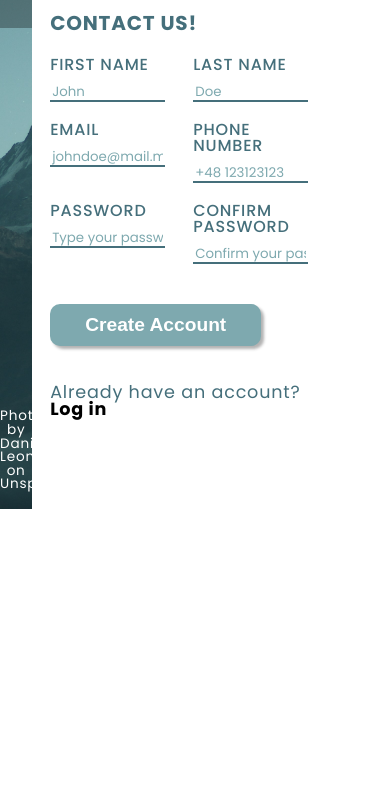
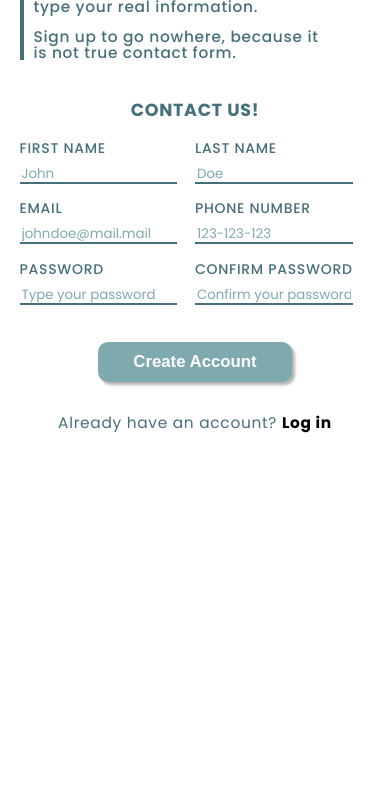
Before and after one commit to mNabrdalik/odin-form, a plain HTML site: page index.html in a window 390 px wide. Shown: the part 335-1127 px from the top of the page. Before the commit the page ends 844 px from the top, so only its background shows below. Drawn offline with Linux system fonts and the light colour scheme.

Commit message:
updated style and script files

```diff
--- a/index.html
+++ b/index.html
@@ -24,11 +24,11 @@
                 <div class="group">
                     <div class="single">
                         <label for="fname">First name</label>
-                        <input type="text" id="fname" name="fname" placeholder="John" required>
+                        <input type="text" id="fname" name="fname" placeholder="John" maxlength="35" required>
                     </div>
                     <div class="single">
                         <label for="lname">Last name</label>
-                        <input type="text" id="lname" name="lname" placeholder="Doe" required>
+                        <input type="text" id="lname" name="lname" placeholder="Doe" maxlength="35" required>
                     </div>
                     <div class="single">
                         <label for="email">Email</label>
@@ -36,17 +36,17 @@
                     </div>
                     <div class="single">
                         <label for="phone">Phone number</label>
-                        <input type="tel" id="phone" name="phone" placeholder="+48 123123123" required>
+                        <input type="tel" id="phone" name="phone" placeholder="123-123-123" pattern="[0-9]{3}-[0-9]{3}-[0-9]{3}" minlength="9" required>
                     </div>
                     <div class="single">
                         <label for="password">Password</label>
-                        <input type="password" id="password" name="password" placeholder="Type your password" required>
+                        <input type="password" id="password" name="password" placeholder="Type your password" minlength="5" maxlength="35" required onkeyup="check()">
                     </div>
                     <div class="single">
                         <label for="passwordConfirm">Confirm Password</label>
-                        <input type="password" id="passwordConfirm" name="passwordConfirm" placeholder="Confirm your password" required>
+                        <input type="password" id="passwordConfirm" name="passwordConfirm" placeholder="Confirm your password" minlength="5" maxlength="35" onkeyup="check()" required>
                     </div>
-                    <input type="submit" value="Create Account">
+                    <input type="submit" id="submit" value="Create Account">
                 </div>
                <br>
                 <p>Already have an account? <a href="">Log in</a></p>
--- a/script.js
+++ b/script.js
@@ -0,0 +1,17 @@
+//dodać sprawdzenie czy hasła o id password i passwordConfirm są identyczne. Onclick submit
+
+let pass1 = document.getElementById("password");
+let pass2 = document.getElementById("passwordConfirm");
+let submit = document.getElementById("submit");
+
+function check() {
+    if (pass1.value === pass2.value) {
+        submit.disabled = false;
+        pass1.style.border = '2px solid lightgreen';
+        pass2.style.border = '2px solid lightgreen';
+    } else {
+        submit.disabled = true;
+        pass1.style.border = '2px solid red';
+        pass2.style.border = '2px solid red';
+    }
+}
--- a/style.css
+++ b/style.css
@@ -153,8 +153,94 @@ input[type="Submit"]:hover {
     background-color: var(--fontColor);
 }
 
+input:focus {
+    outline: none;
+    border: 2px solid lightskyblue;
+}
+
 .right-side a {
     text-decoration: none;
     color: black;
     font-weight: bold;
 }
+
+
+@media screen and (max-width: 1440px) {
+    .logo-section img {
+        width: 5rem;
+        height: 5rem;
+    }
+
+    .logo-section h1 {
+        font-size: 2rem;
+    }
+}
+
+
+@media screen and (max-width: 920px) {
+
+
+    .container {
+        flex-direction: column;
+    }
+
+    .left-side {
+        --leftSize: 100vw;
+        height: 40vh;
+    }
+
+    .right-side {
+        min-height: 60vh;
+    }
+
+    form {
+        padding-right: 5%;
+    }
+
+}
+
+
+@media screen and (max-width: 768px) {
+    :root {
+        font-size: 14px;
+    }
+}
+
+@media screen and (max-width: 576px) {
+    .left-side {
+        height: 30vh;
+    }
+
+    .right-side {
+        min-height: 70vh;
+        align-items: flex-start;
+        margin-top: 30px;
+    }
+
+    form legend {
+        font-size: 1.1rem;
+    }
+
+    .single {
+        width: 45%;
+        margin-right: 5%;
+    }
+
+    form h2,
+    form p {
+        text-align: center;
+    }
+
+    input[type="Submit"] {
+        display: block;
+        margin-left: auto;
+        margin-right: auto;
+    }
+}
+
+@media screen and (max-width: 385px) {
+    form {
+        padding-left: 3%;
+        padding-right: 3%;
+    }
+}
```
